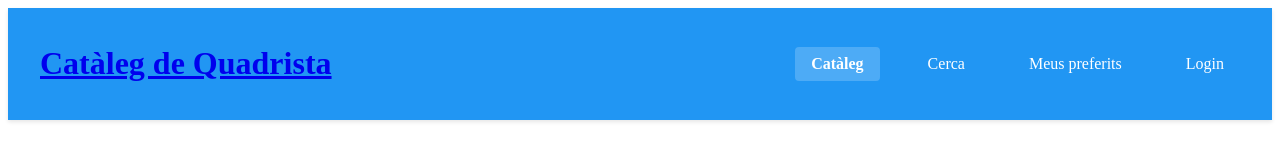
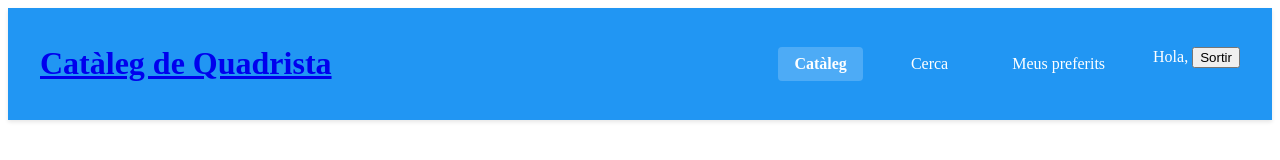
Before and after one commit to Romero-rgb/ioc-angular-quadrista-antonio-fernandez, an Angular app: page /cataleg in a window 1280 px wide. Shown: the top 160 px of the page. Built offline with nearby package versions, Linux system fonts and the light colour scheme; no server answers; sample sign-in values are in the browser's storage.

Commit message:
Header actualitzar amb canvi dinàmic, segons si l'usuari està login o logout

```diff
--- a/src/app/shared/components/header/header.component.html
+++ b/src/app/shared/components/header/header.component.html
@@ -11,7 +11,15 @@
                 class="nav-link"> Catàleg </a>
             <a routerLink="/cerca" routerLinkActive="active" class="nav-link"> Cerca </a>
             <a routerLink="/preferits" routerLinkActive="active" class="nav-link"> Meus preferits </a>
-            <a routerLink="/login" routerLinkActive="active" class="nav-link"> Login </a>
+
+            <div class="auth-status" *ngIf="user$ | async as user; else noAutenticat">
+                <span class="usuari-nom">Hola, {{user.nom}}</span>
+                <button (click)="logout()" class="btn-logout"> Sortir</button>
+            </div>
+            <ng-template #noAutenticat>
+                <a routerLink="/login" routerLinkActive="active" class="nav-link"> Login </a>
+            </ng-template>
+
         </nav>
     </div>
 
```
